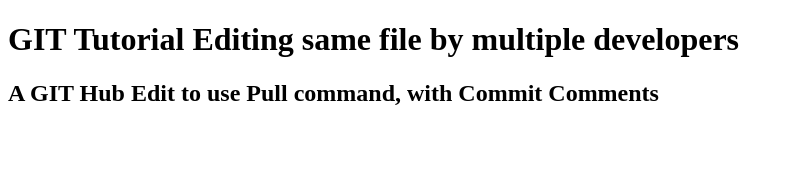
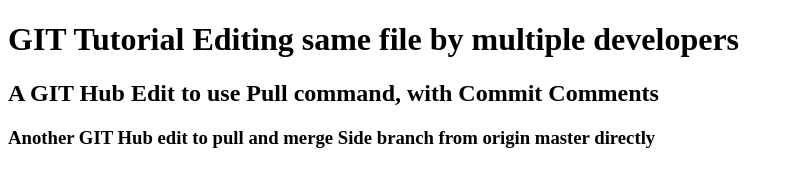
Before and after one commit to malikabhinav/git-tutorial, a plain HTML site: page branch.html in a window 1280 px wide. Shown: the whole page, without its empty margins (0-793 px from the left). Drawn offline with Linux system fonts and the light colour scheme.

Commit message:
Another GIT Hub edit to pull

```diff
--- a/branch.html
+++ b/branch.html
@@ -10,5 +10,6 @@
 <body>
     <h1>GIT Tutorial Editing same file by multiple developers</h1>
     <h2>A GIT Hub Edit to use Pull command, with Commit Comments</h2>
+    <h3>Another GIT Hub edit to pull and merge Side branch from origin master directly</h3>
 </body>
 </html>
```
